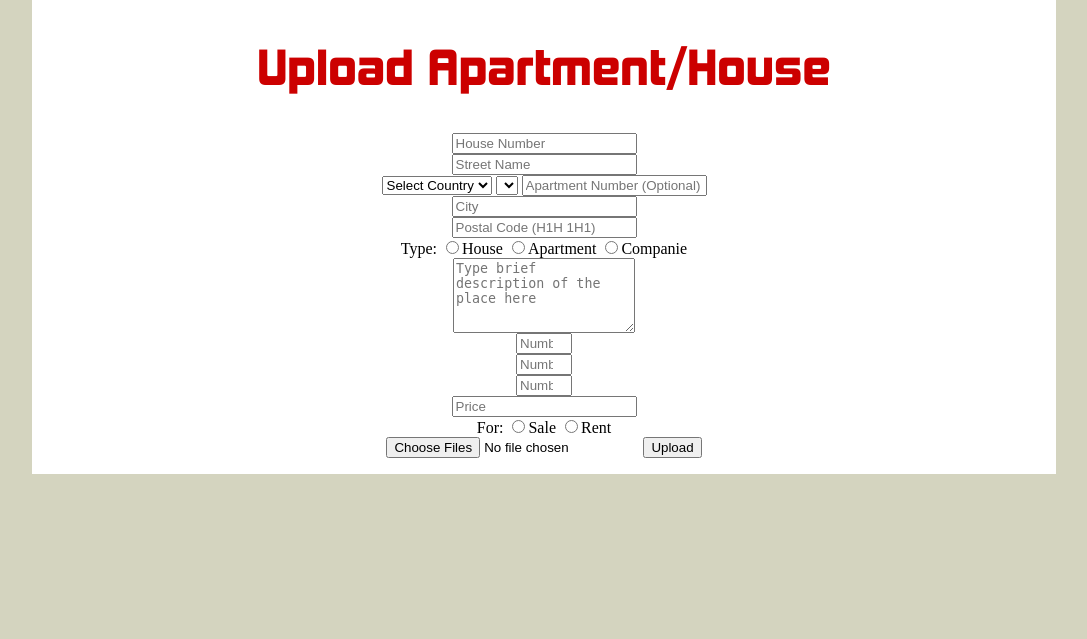
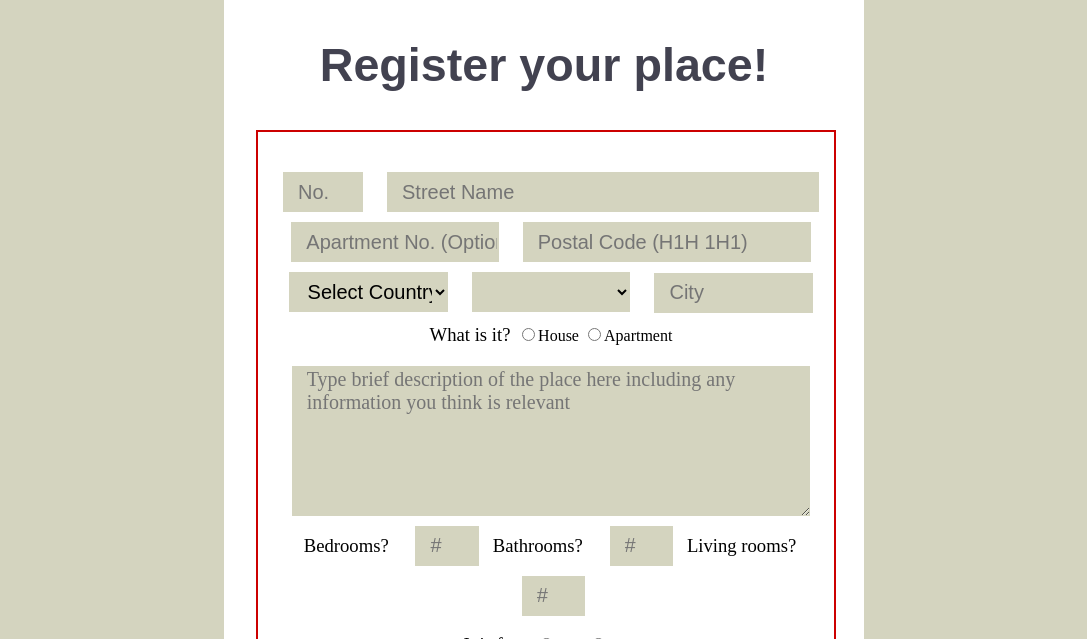
Before and after one commit to VergaraF/estate-reel, a PHP site: page /product.php in a window 1280 px wide. Shown: the part 177-816 px from the top of the page, without its empty margins (104-1191 px from the left). Run offline with PHP 8.4, Linux system fonts and the light colour scheme; the visitor is signed in with stand-in values (Sample User, id 1); lists and menus that the app fills with data are empty.

Commit message:
Layout/Username login-singup improvement

```diff
--- /dev/null
+++ b/CSS/aptForm.css
@@ -0,0 +1,106 @@
+#content{
+	width: 50%;
+	margin-left: 25%;
+	margin-bottom: 50px;
+}
+
+#productForm{
+	width: 90%;
+	border-style: solid;
+	margin-left: 5%;
+	margin-right: 5%;
+	border-color: #C00;
+	border-width: 2px;
+	border-bottom-right-radius: 5%;
+}
+
+#house_no, #street_name, #apart_no,
+#city, #province, #zip, #country, #state, #image, #desc,
+#rooms, #bath, #livingRooms, #price {
+    background-color: #D4D4BF;
+    border: none;
+    height: 40px;
+    font-size: 15pt;
+    margin-top: 10px;
+    padding-left: 15px;
+    margin-left: 20px;
+}
+
+#house_no{
+	margin-top: 40px;
+	width: 80px;
+}
+
+#street_name{
+	width: 75%;
+	margin-left: 20px;
+	margin-right: 10px;
+}
+
+#apart_no{
+	width: 36%;
+}
+
+#zip{
+	width: 50%;
+	margin-right: 10px;
+}
+
+#country, #state, #city{
+	width: 27.6%;
+}
+
+#city{
+	margin-right: 10px;
+}
+
+
+#range{
+	margin-top: 15px;
+	margin-bottom: 15px;
+}
+
+label{
+	font-size: 14pt;
+	margin-left: 10px;
+	margin-right: 2px;
+}
+
+#desc{
+	 font-family: "Times New Roman", Times, sans-serif;
+	 margin-right: 10px;
+	 height: 150px;
+	 width: 90%;
+
+}
+
+#rooms, #bath, #livingRooms{
+	width: 11%;
+}
+
+#livingRooms{
+	margin-right: 5px;
+}
+
+#price{
+	width: 90%;
+	text-align: center;
+}
+
+#upload{
+	width: 92%;
+    border: none;
+    height: 43px;
+    font-size: 18pt;
+    margin-top: 20px;
+    background-color: #424250;
+    color: white;
+    margin-bottom: 15px;
+
+}
+
+h2{
+	font-family: 'Gotham Book', Gotham-Book, Arial, sans-serif;
+	font-weight: bold;
+	color: #424250;
+}
--- a/PreCode/header.php
+++ b/PreCode/header.php
@@ -14,7 +14,7 @@
             $conversationObj = new Conversation();
             session_start();
             $range = $loginObj->getRangeType($_SESSION['USERNAME']);
-            if($loginObj->isLoggedIn() && strcmp($range, "Regular User") === 0){
+            if($loginObj->isLoggedIn() && strcmp($range, "Regular") === 0){
         ?>
         <aside id="loggedMenu" >
             <button type="button" onClick="window.location.href='index.php'">Home</button>
--- a/classes/loginClass.php
+++ b/classes/loginClass.php
@@ -7,11 +7,11 @@
 			$lastName 	 = parent::getEscaped($post['lastName']);
 			$email 		 = parent::getEscaped($post['email']);
 			$phoneNum	 = parent::getEscaped($post['phoneNum']);
-			$username 	 = parent::getEscaped($post['username']);
+			$username 	 = parent::getEscaped(strtolower($post['username']));
 			$password 	 = parent::getEscaped($post['password']);
 			$confirmPass = parent::getEscaped($post['cPassword']);
 			$type 		 = parent::getEscaped($post['range']);
-			$rangeType	 = 'Regular User';
+			$rangeType	 = 'Regular';
 
 			$res = $this->getSpecificUser($username);
 			//this if statement executes when the passwords are identical
@@ -32,8 +32,10 @@
 		}
 
 		public function processLoginForm($post){
-			$username = parent::getEscaped($post['username']);
+			$username = parent::getEscaped(strtolower($post['username']));
 			$password = parent::getEscaped($post['password']);
+
+
 
 			$getInfo = parent::getResultSetAsArray("SELECT * FROM users WHERE username = '$username'");
 			if(count($getInfo) > 0){
@@ -51,6 +53,7 @@
 			}else{
 				parent::printMessage("MESSAGE", "The username does not exist in the database! Do you really have an account?", "login.php");
 			}
+
 		}
 
 		public function getRangeType($username){
--- a/product.php
+++ b/product.php
@@ -2,6 +2,7 @@
     <head>
         <title>Estate R&eacuteel</title>
         <link rel="stylesheet" type="text/css" href="CSS/mainLayout.css">
+        <link rel="stylesheet" type="text/css" href="CSS/aptForm.css">
         <script type= "text/javascript" src = "JS/countries.js"></script>
         <script type= "text/javascript" src = "JS/validations.js"></script>
     </head>
@@ -11,31 +12,43 @@
 			$productObj->insertOrUpdateProduct($_POST);
 		}
 	?>
-	<h2>Upload Apartment/House</h2>
-	<form name="productForm" method="POST" action="" enctype="multipart/form-data">
-		<input name="house_no" type="text" id="house_no" placeholder="House Number" required /><br>
-		<input name="street_name" type="text" id="street_name" placeholder="Street Name" required /><br>
+	<h2>Register your place!</h2>
+	<form id="productForm" name="productForm" method="POST" action="" enctype="multipart/form-data">
+		<input name="house_no" type="text" id="house_no" placeholder="No." required />
+		<input name="street_name" type="text" id="street_name" placeholder="Street Name" required />
+		<input name="apartment_no" type="text" id="apart_no" placeholder="Apartment No. (Optional)" />
+		<input name="zip" type="text" id="zip" placeholder="Postal Code (H1H 1H1)" onchange="validateZipCode(document.getElementById('country'), this)" required />
+
 		<select id="country" name ="country" onblur="selectCountry(this)" required></select>
 		<select name ="state" id ="state" onblur="selectState(this)" required></select>
 		 <script language="javascript">
 			populateCountries("country", "state");
 		 </script>
-		<input name="apartment_no" type="text" id="apart_no" placeholder="Apartment Number (Optional)" /><br>
-		<input name="city" type="text"  id="city" placeholder="City" required /><br>
-		<input name="zip" type="text" id="zip" placeholder="Postal Code (H1H 1H1)" onchange="validateZipCode(document.getElementById('country'), this)" required /><br>
-		<label>Type: </label>
-		<input name="range" type="radio" value="House" required>House</input>
-		<input name="range" type="radio" value="Apartment">Apartment</input>
-		<input name="range" type="radio" value="Companie">Companie</input><br>
-		<textarea style="height:75px;" name="description" type="text" id="desc" placeholder="Type brief description of the place here" required></textarea><br>
-		<input name="rooms" type="number" min="0" max="10"  id="rooms" placeholder="Number Of Rooms" required/><br>
-		<input name="bathrooms" type="number" min="0" max="10"  id="bath" placeholder="Number Of BathRooms" required/><br>
-		<input name="living_rooms" type="number" min="0" max="10" id="livingRooms" placeholder="Number Of Living Rooms" required/><br>
-		<input name="price" type="text"  id="price" placeholder="Price" onchange="validatePrice(this)" required/><br>
-		<label>For: </label>
+
+		<input name="city" type="text"  id="city" placeholder="City" required /></br>
+
+		<label>What is it? </label>
+		<input id="range" name="range" type="radio" value="House" required>House</input>
+		<input id="range" name="range" type="radio" value="Apartment">Apartment</input>
+
+		<textarea name="description" type="text" id="desc" placeholder="Type brief description of the place here including any information you think is relevant" required></textarea>
+		<label>Bedrooms? </label>
+		<input name="rooms" type="number" min="0" max="10"  id="rooms" placeholder="#" required/>
+		<label>Bathrooms? </label>
+		<input name="bathrooms" type="number" min="0" max="10"  id="bath" placeholder="#" required/>
+		<label>Living rooms? </label>
+		<input name="living_rooms" type="number" min="0" max="10" id="livingRooms" placeholder="#" required/></br></br>
+
+		<label>It is for : </label>
 		<input name="rangeType" type="radio" value="Sale" required>Sale</input>
-		<input name="rangeType" type="radio" value="Rent">Rent</input><br>
-		<input type="file" name="files[]" multiple required/>
+		<input name="rangeType" type="radio" value="Rent">Rent</input></br></br>
+
+		<label>You can upload pictures! </label><input type="file" name="files[]" multiple required/></br>
+
+
+		<input name="price" type="text"  id="price" placeholder="Price (DO NOT include dollar sign)" onchange="validatePrice(this)" required/>
+		<label>$<label>
+
 		<input name="upload" type="submit" id="upload" value="Upload" onclick="return validateProductForm()" />
 	</form>
 </section>
--- a/signUp.php
+++ b/signUp.php
@@ -19,9 +19,9 @@
 		<input name="username" type="text" id="usn" placeholder="Username" onchange="validateUsername(this, 5)" required/><br>
 		<input name="password" type="password" id="pwd" placeholder="Password" onchange="checkPassword(this)" required/><br>
 		<input name="cPassword" type="password" id="cpwd" placeholder="Confirm Password"
-			   onchange="comparePasswords(document.getElementById('pwd'), this)" required/><br>
+			   onchange="comparePasswords(document.getElementById('pwd'), this)" required/><br></br>
 	<label>Type: </label>
-		<input name="range" type="radio" value="Owner" required>Owner</input>
+
 		<input name="range" type="radio" value="Tenant">Tenant</input>
 		<input name="range" type="radio" value="Landlord">Landlord</input><br>
 		<input name="phoneNum" type="text" id="pnum" placeholder="Phone number (514 555 5555)" onchange="phoneNumber(this)" required/>
```
Also changed, not shown: CSS/userManagementLayout.css (+7 -5 lines), apartment_images/24-11-2014-761230299-1416845162.jpg (added).
